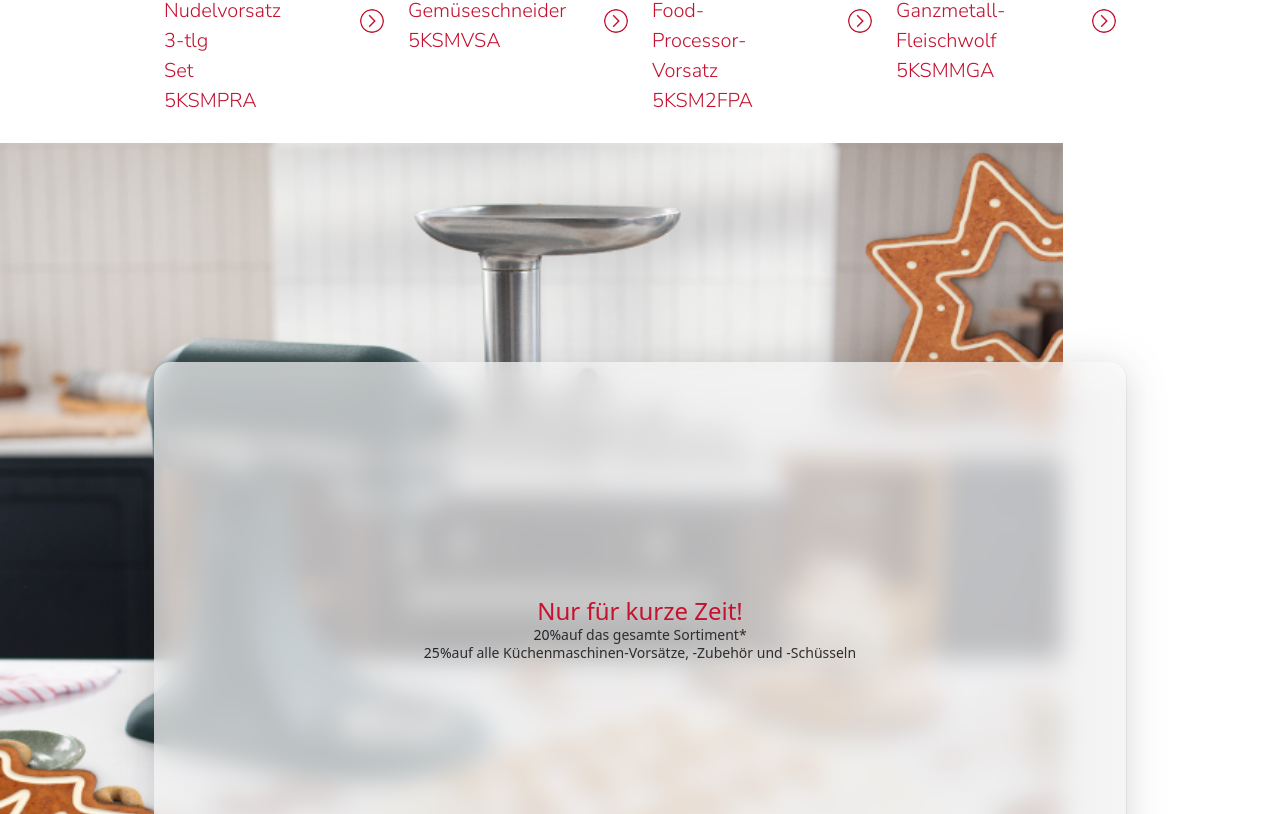
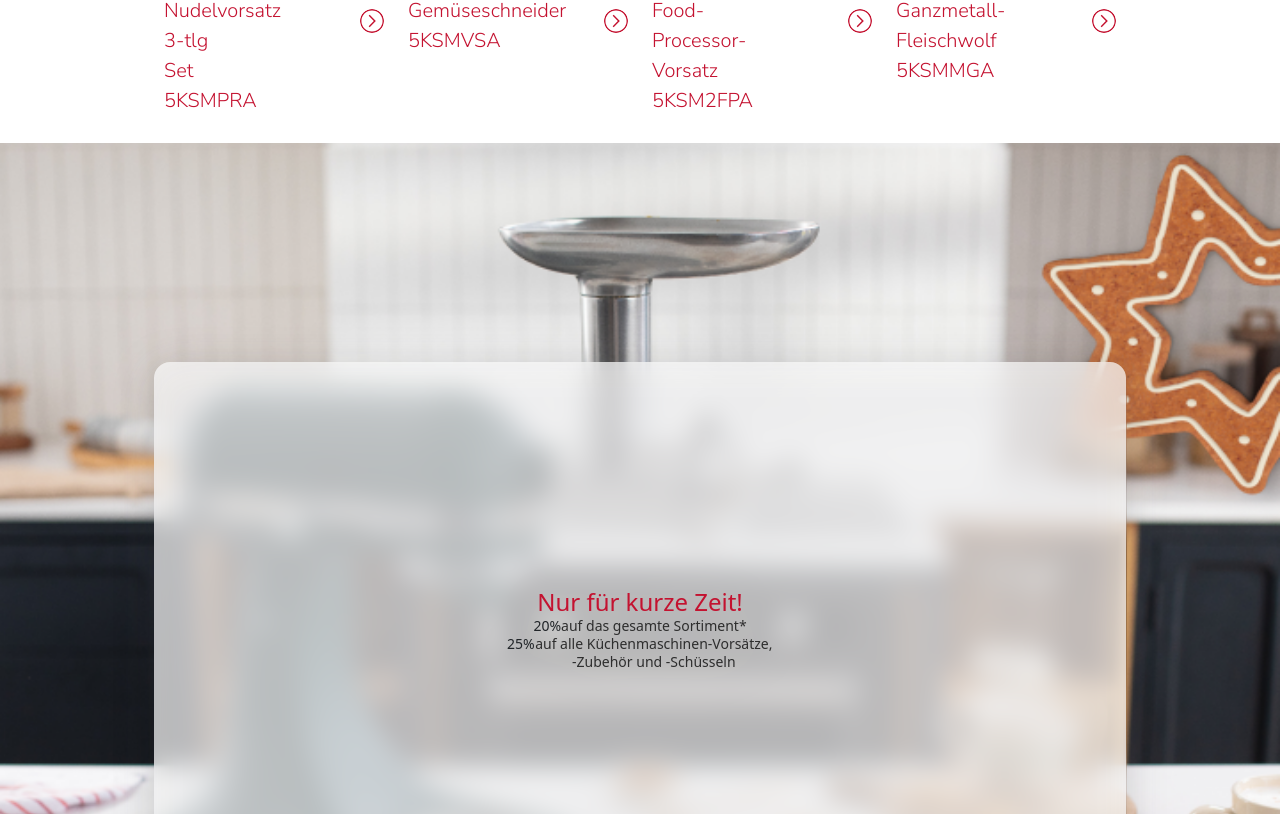
Before and after one commit to Harrisong-Gutierrez/landing-developing, a Next.js app in the folder kitchenaid/: page / in a window 1280 px wide. Shown: the part 2706-3520 px from the top of the page. Built offline with nearby package versions, Linux system fonts and the light colour scheme.

Commit message:
working on moble

```diff
--- a/kitchenaid/styles/scss/components/_offer.scss
+++ b/kitchenaid/styles/scss/components/_offer.scss
@@ -13,7 +13,7 @@
     &-secondImgVariant {
         background-image: $offer-img2;
         background-repeat: no-repeat;
-        background-size: contain;
+        background-size: cover;
         width: 100%;
     }
 
@@ -63,6 +63,7 @@
     &-main {
         display: flex;
         justify-content: center;
+        width: 266.15px;
     }
 
     &-copyBox {
```
Also changed, not shown: kitchenaid/styles/css/main.css, 1 other file (tests, documents, lock files or other folders).
